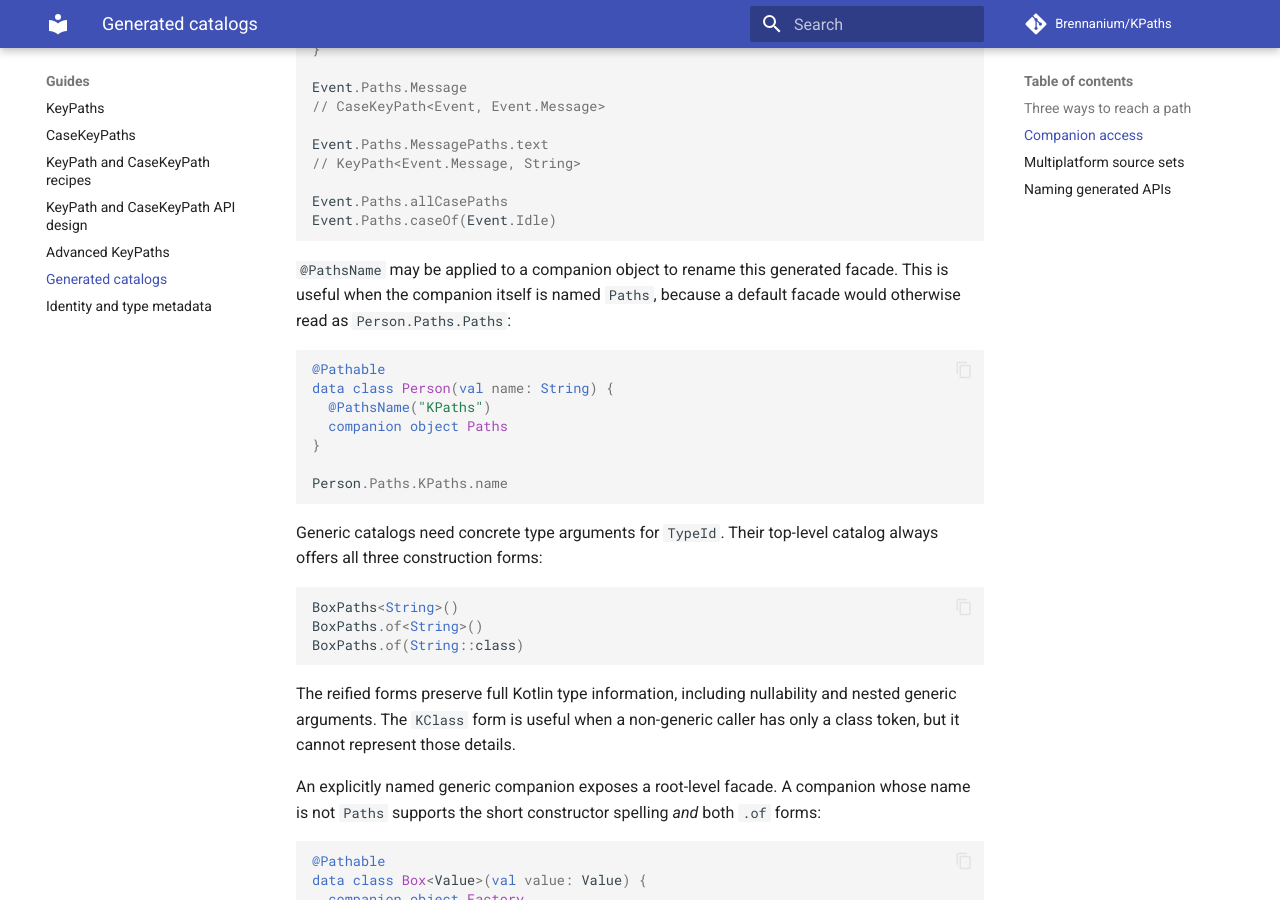
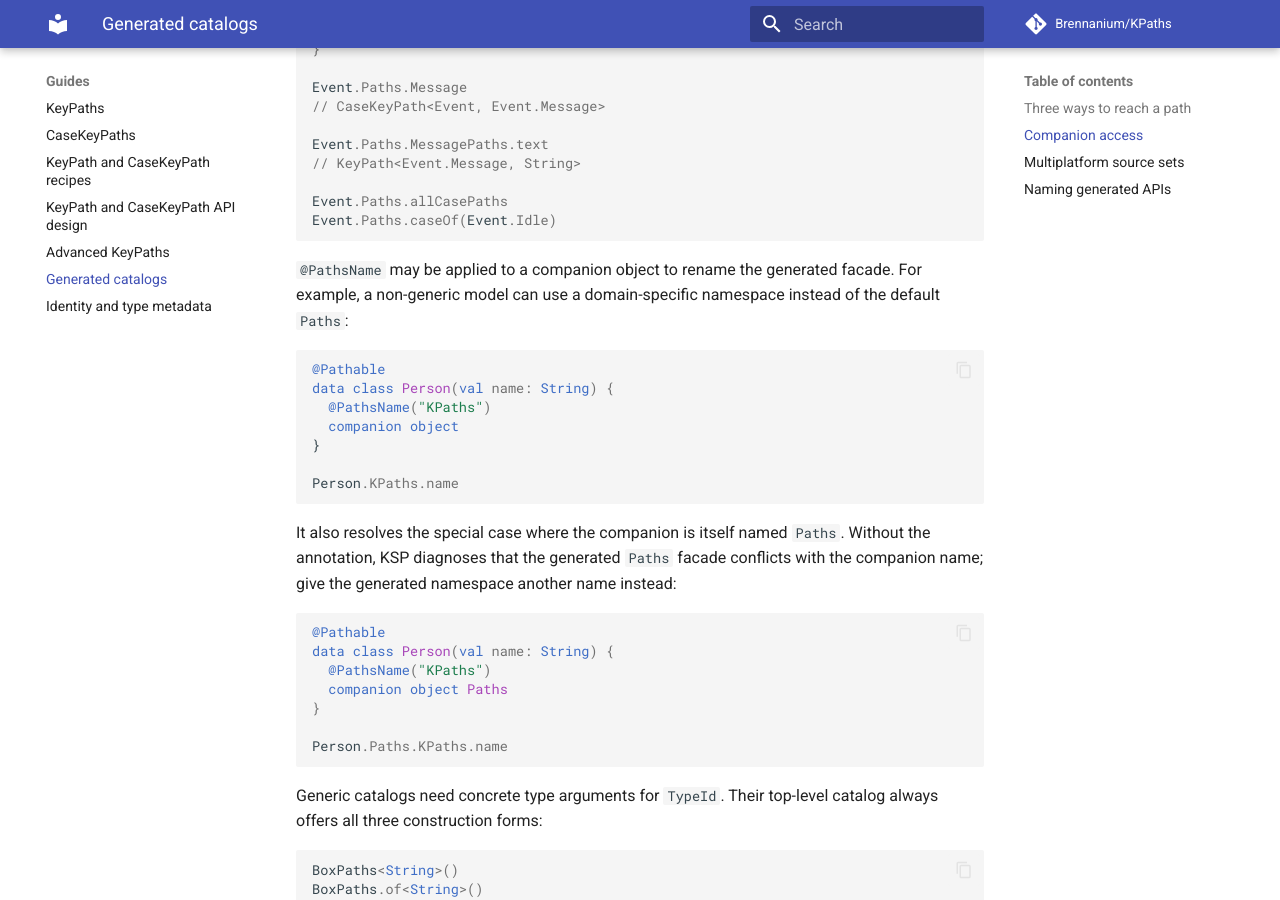
Before and after one commit to Brennanium/KPaths, an MkDocs documentation site: the page built from docs/generation.md, in a window 1280 px wide and 900 px high, scrolled down 1988 px. Built offline with MkDocs 1.6.1 and Material for MkDocs 9.7.7, drawn with Linux system fonts in a browser that asks for light colours; comment, search, counter and statistics services are not loaded.

Commit message:
Correct companion namespace collision docs

````diff
--- a/docs/generation.md
+++ b/docs/generation.md
@@ -90,9 +90,22 @@ Event.Paths.allCasePaths
 Event.Paths.caseOf(Event.Idle)
 ```
 
-`@PathsName` may be applied to a companion object to rename this generated facade. This is useful
-when the companion itself is named `Paths`, because a default facade would otherwise read as
-`Person.Paths.Paths`:
+`@PathsName` may be applied to a companion object to rename the generated facade. For example, a
+non-generic model can use a domain-specific namespace instead of the default `Paths`:
+
+```kotlin
+@Pathable
+data class Person(val name: String) {
+  @PathsName("KPaths")
+  companion object
+}
+
+Person.KPaths.name
+```
+
+It also resolves the special case where the companion is itself named `Paths`. Without the
+annotation, KSP diagnoses that the generated `Paths` facade conflicts with the companion name;
+give the generated namespace another name instead:
 
 ```kotlin
 @Pathable
````
